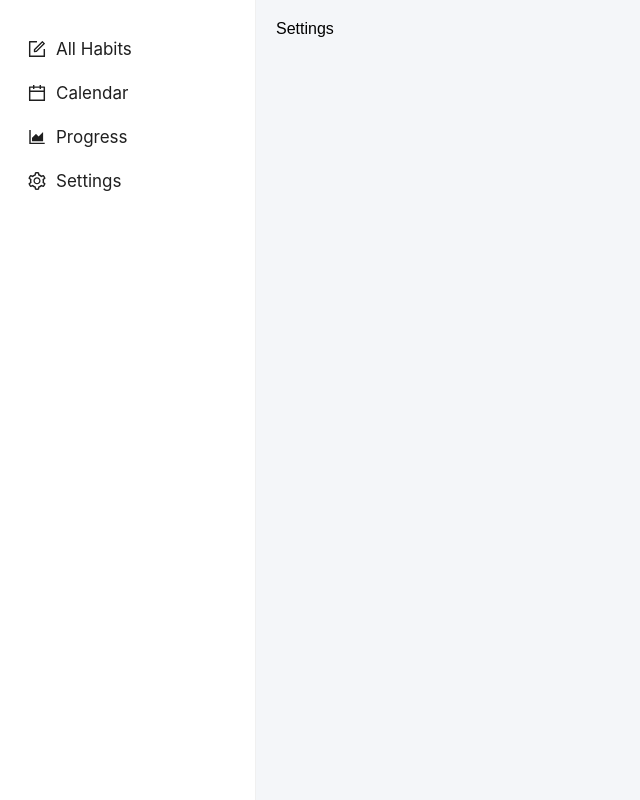
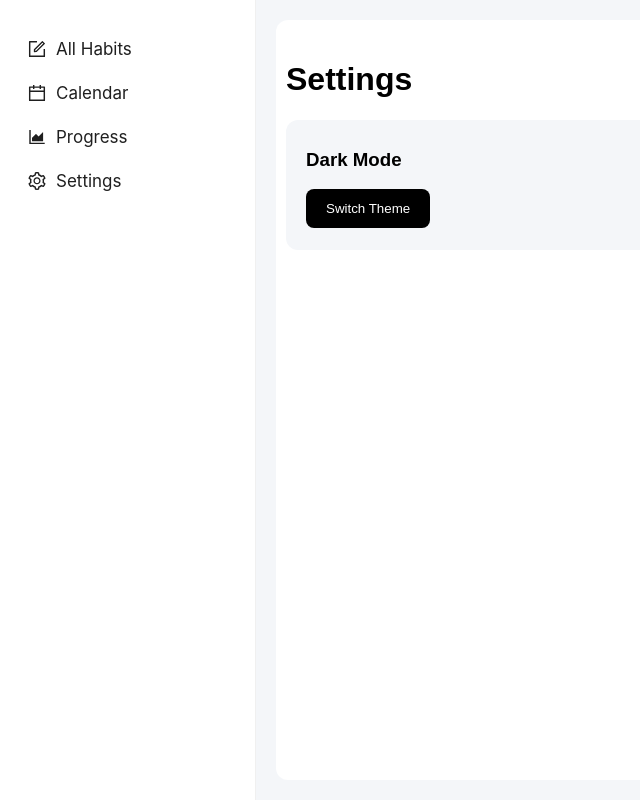
Before and after one commit to trenches022/react-habit-tracker, a React (Vite) app: page /settings in a window 1280 px wide. Shown: the whole page, without its empty margins (0-640 px from the left). Built offline with nearby package versions, Linux system fonts and the light colour scheme.

Commit message:
Added settings container

```diff
--- a/src/Components/Settings/Settings.css
+++ b/src/Components/Settings/Settings.css
@@ -0,0 +1,29 @@
+.settings-container{
+  background-color: #fff;
+  display: flex;
+  flex-direction: column;
+  height: 90vh;
+  border-radius: 12px;
+  padding: 20px 10px;
+}
+
+.setting-dark-mode{
+  background-color: #f4f6f9;
+  height: 15vh;
+  padding-left: 20px;
+  padding-top: 10px;
+  border-radius: 12px;
+}
+
+.theme-switch-btn{
+  border: none;
+  padding: 12px 20px;
+  cursor: pointer;
+  border-radius: 8px;
+  color: white;
+  background-color: black;
+}
+
+.theme-switch-btn:hover{
+  background-color: rgb(53, 53, 53);
+}
--- a/src/Components/Settings/Settings.jsx
+++ b/src/Components/Settings/Settings.jsx
@@ -1,7 +1,13 @@
+import './Settings.css';
+
 const Settings = () => {
   return (
     <div className="settings-container">
-      Settings
+      <h1>Settings</h1>
+      <div className="setting-dark-mode">
+        <h3>Dark Mode</h3>
+        <button className="theme-switch-btn">Switch Theme</button>
+      </div>
     </div>
   )
 }
```
